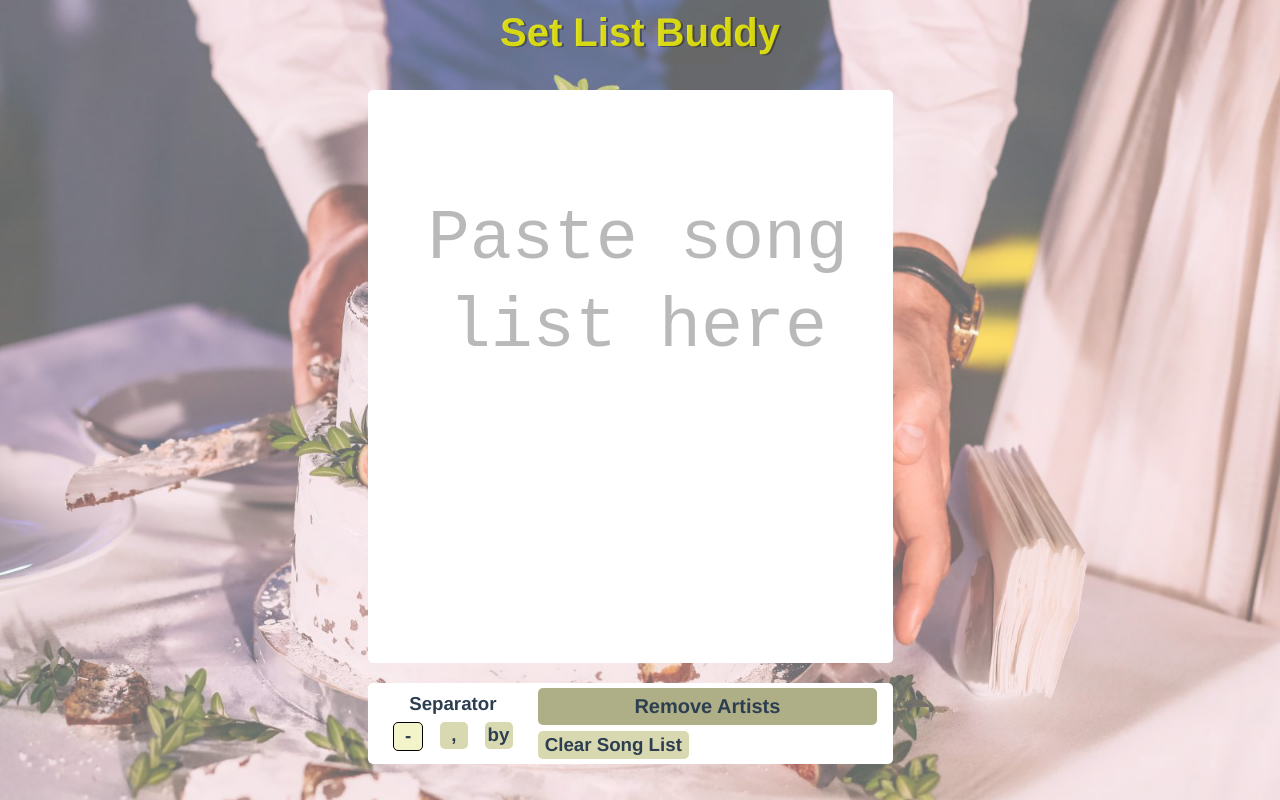
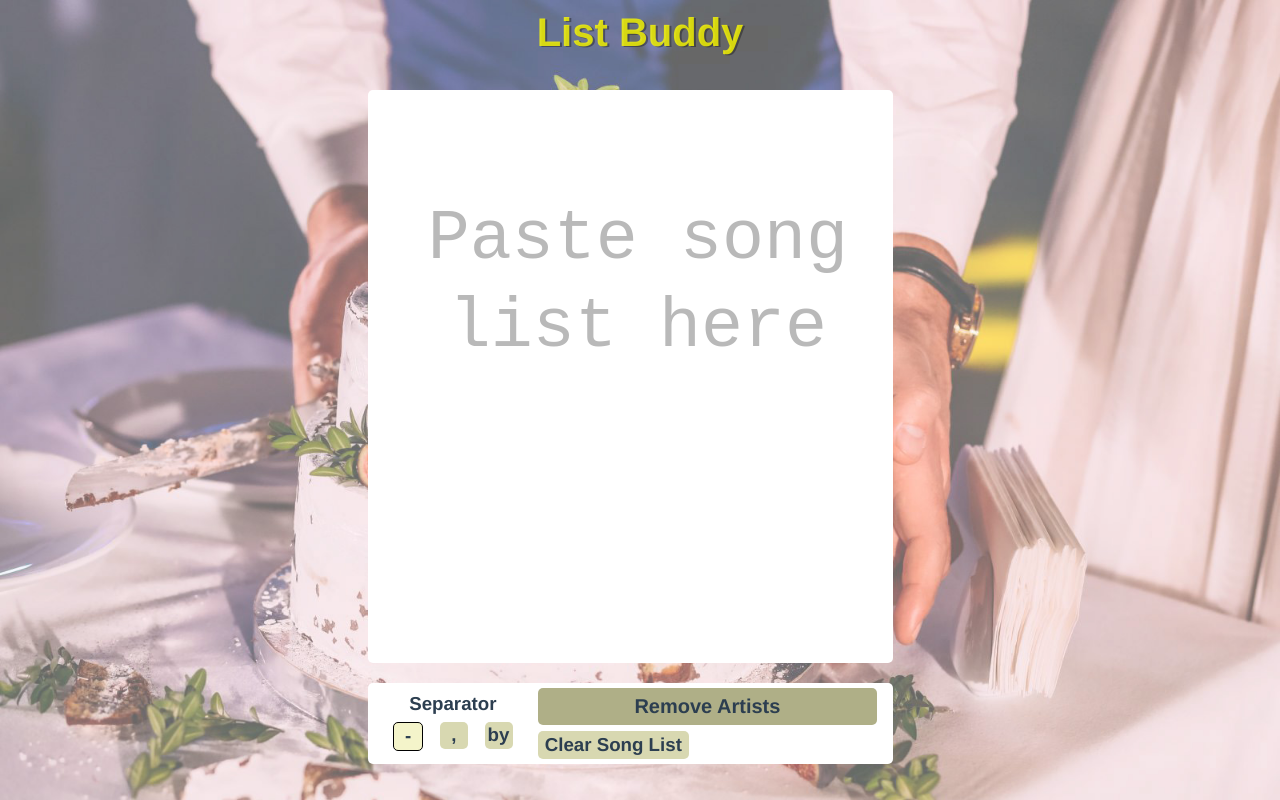
Before and after one commit to jbechak/listbuddy, a Vue app in the folder listbuddy/: page /index.html in a window 1280 px wide. Built offline with nearby package versions, Linux system fonts and the light colour scheme.

Commit message:
renamed List Buddy

```diff
--- a/listbuddy/src/components/BuddyHome.vue
+++ b/listbuddy/src/components/BuddyHome.vue
@@ -2,7 +2,7 @@
   <div>
     <body>
       <div id="header">
-        <h1>Set List Buddy</h1>
+        <h1>List Buddy</h1>
       </div>
       <div id="main" :class="{ addRight : state.songArray.length > 0 }">
         <div class="leftSide" :class="{ left : state.songArray.length > 0 }">
```
